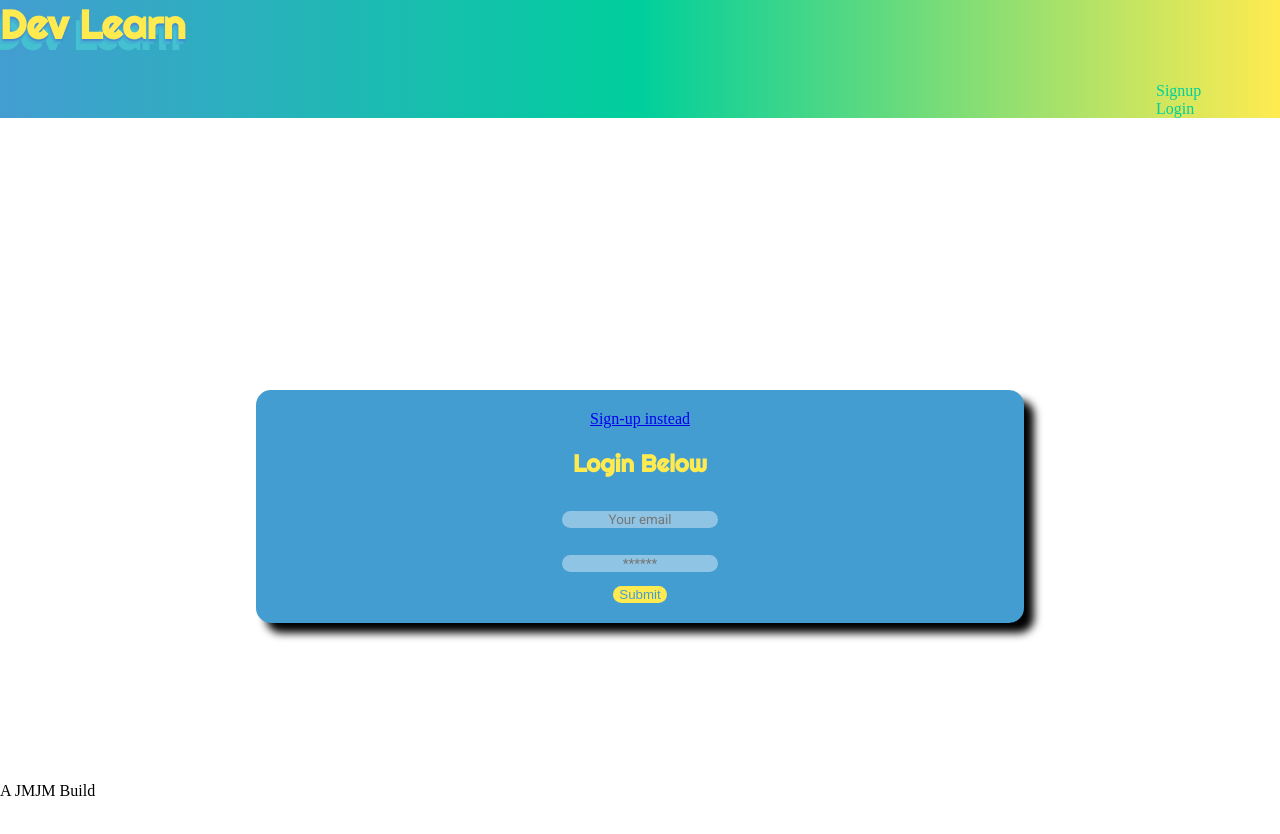
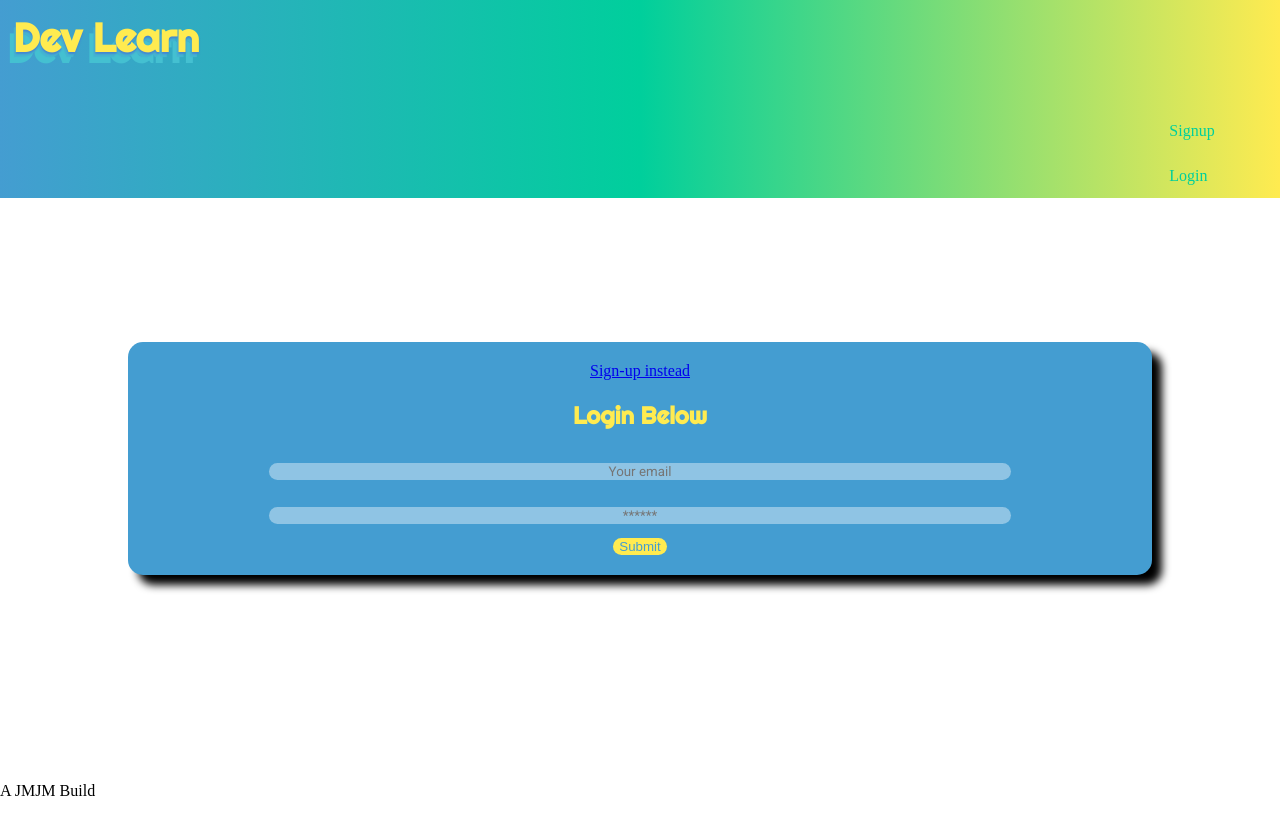
Before and after one commit to jess-smith49/dev-tools, a React (Create React App) app in the folder client/: page /login in a window 1280 px wide. Shown: the top 834 px of the page. After the commit the page ends 800 px from the top, so only its background shows below. Built offline with nearby package versions, Linux system fonts and the light colour scheme.

Commit message:
small adjustmnets

```diff
--- a/client/src/index.css
+++ b/client/src/index.css
@@ -25,6 +25,7 @@ header {
 header .h-lg {
   margin-top: 0%;
   font-size: 30pt;
+  padding: 10pt;
 }
 header ul {
   display: flex;
@@ -41,6 +42,7 @@ header ul a {
   float: right;
   text-decoration: none;
   color: #00CF9C;
+  padding: 10pt;
 }
 
 .cta {
@@ -91,7 +93,7 @@ header ul a {
   justify-content: center;
   overflow: auto;
   text-align: center;
-  padding: 20%;
+  padding: 10%;
 }
 .form h2 {
   font-family: "Righteous", cursive;
@@ -113,6 +115,7 @@ header ul a {
   background-color: rgba(255, 255, 255, 0.4);
   border: none;
   border-radius: 15px;
+  width: 75%;
 }
 .form-input:active {
   background-color: white;
--- a/client/src/index.scss
+++ b/client/src/index.scss
@@ -39,6 +39,7 @@ header {
     .h-lg {
         margin-top: 0%;
         font-size: 30pt;
+        padding: 10pt;
     }
 
     ul {
@@ -55,6 +56,7 @@ header {
         float: right;
         text-decoration: none;
         color: $green;
+        padding: 10pt;
     }
 
 }
@@ -118,7 +120,7 @@ header {
     justify-content: center;
     overflow: auto;
     text-align: center;
-    padding: 20%;
+    padding: 10%;
     h2 {
         font-family: $fancy-font;
         color: $yellow;
@@ -140,6 +142,7 @@ header {
         background-color:  rgba(255,255,255,0.4);
         border: none;
         border-radius: 15px;
+        width: 75%;
 
         &:active {
             background-color: white;
```
